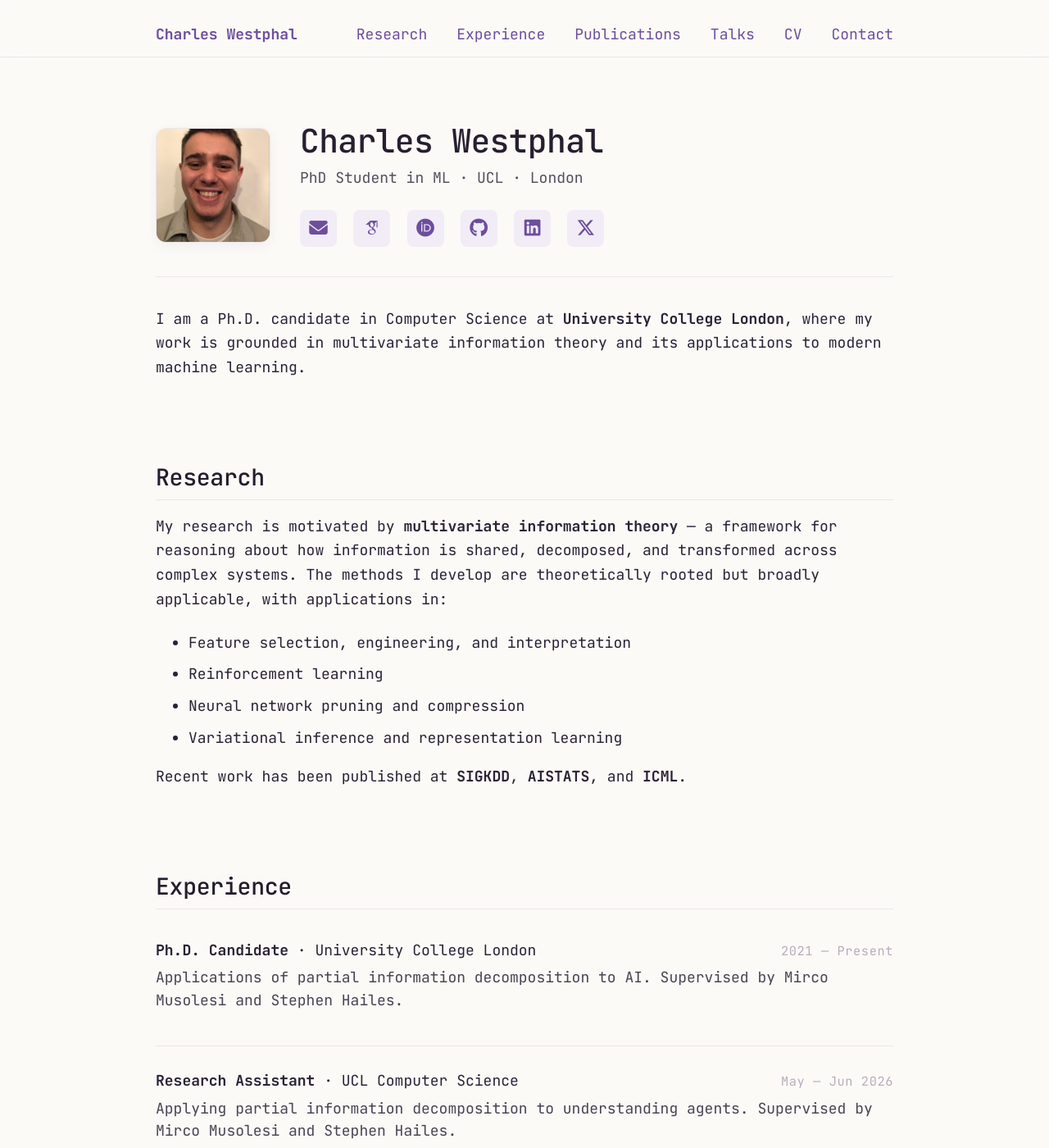
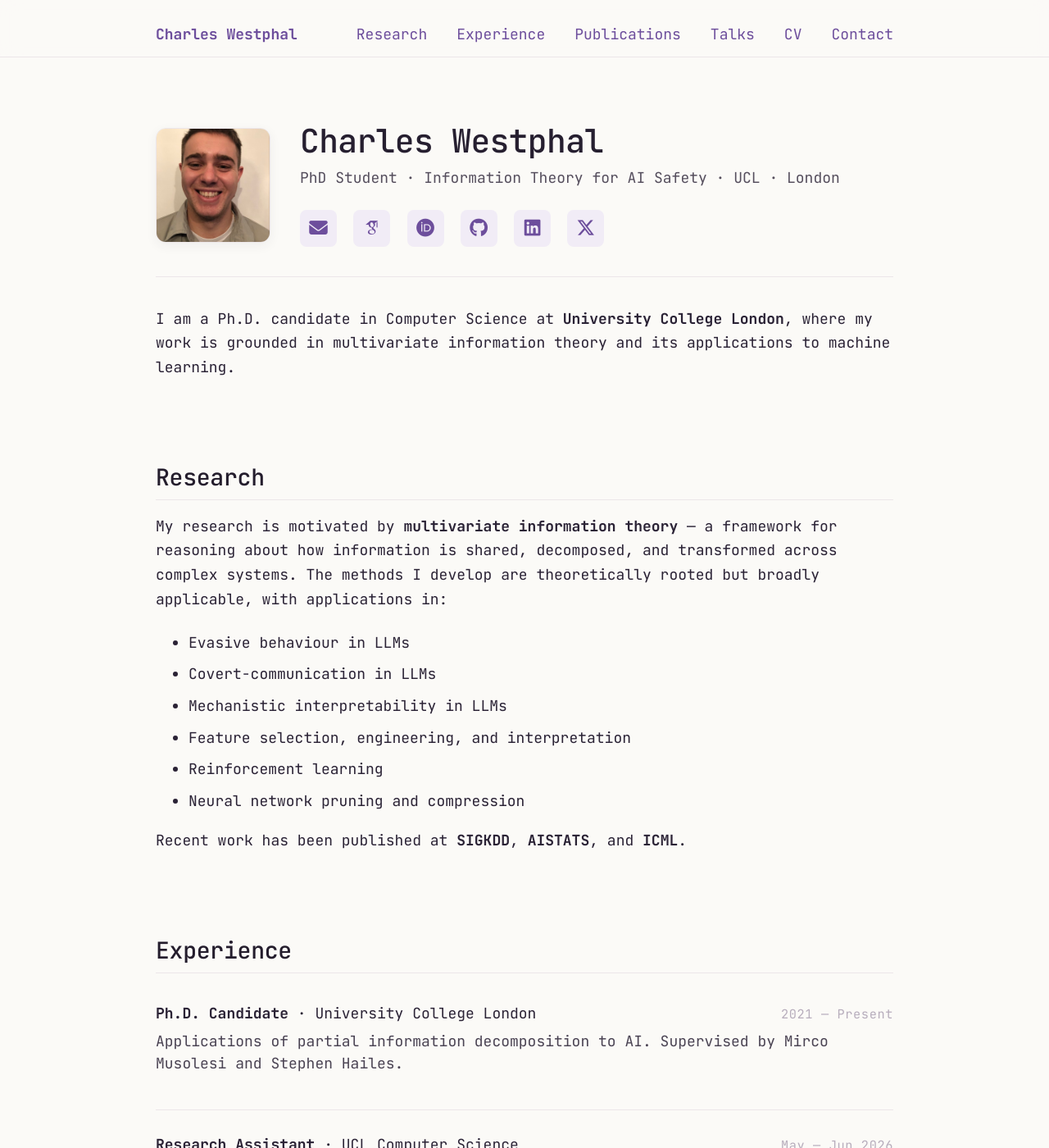
Before and after one commit to c-s-westphal/c-s-westphal.github.io, a Jekyll site: the page built from _pages/about.md, in a window 1280 px wide and 1400 px high. Shown: the whole window at 82% size. Built offline with Jekyll 4.4.1, drawn with Linux system fonts in a browser that asks for light colours; some web fonts are replaced.

Commit message:
Reframe site around AI safety focus
- Hero tagline: "PhD Student · Information Theory for AI Safety · UCL · London"
- Intro paragraph: drop "modern" before "machine learning"
- Research topics: add three LLM-safety bullets (evasive behaviour,
  covert-communication, mechanistic interpretability) and drop the
  variational inference / representation learning bullet

```diff
--- a/_config.yml
+++ b/_config.yml
@@ -24,7 +24,7 @@ author:
   avatar           : "profile.png"
   name             : "Charles Westphal"
   pronouns         : # example: "he/him"
-  bio              : "PhD Student in ML"
+  bio              : "PhD Student · Information Theory for AI Safety"
   location         : "London"
   employer         : "UCL"
   uri              : # URL
--- a/_pages/about.md
+++ b/_pages/about.md
@@ -8,7 +8,7 @@ author_profile: false
 
 <section id="about" class="scroll-section" markdown="1">
 
-I am a Ph.D. candidate in Computer Science at **University College London**, where my work is grounded in multivariate information theory and its applications to modern machine learning.
+I am a Ph.D. candidate in Computer Science at **University College London**, where my work is grounded in multivariate information theory and its applications to machine learning.
 
 </section>
 
@@ -18,10 +18,12 @@ I am a Ph.D. candidate in Computer Science at **University College London**, whe
 
 My research is motivated by **multivariate information theory** — a framework for reasoning about how information is shared, decomposed, and transformed across complex systems. The methods I develop are theoretically rooted but broadly applicable, with applications in:
 
+- Evasive behaviour in LLMs
+- Covert-communication in LLMs
+- Mechanistic interpretability in LLMs
 - Feature selection, engineering, and interpretation
 - Reinforcement learning
 - Neural network pruning and compression
-- Variational inference and representation learning
 
 Recent work has been published at **SIGKDD**, **AISTATS**, and **ICML**.
 
```
